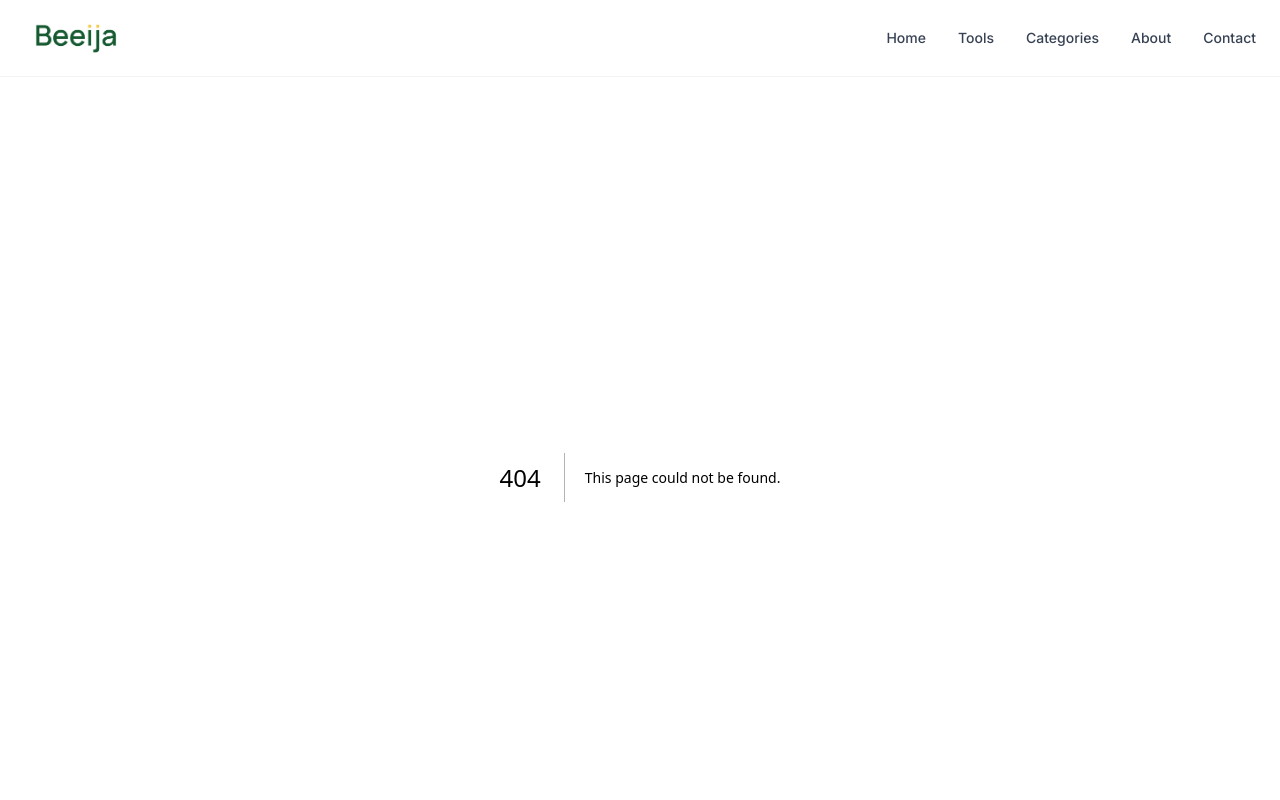
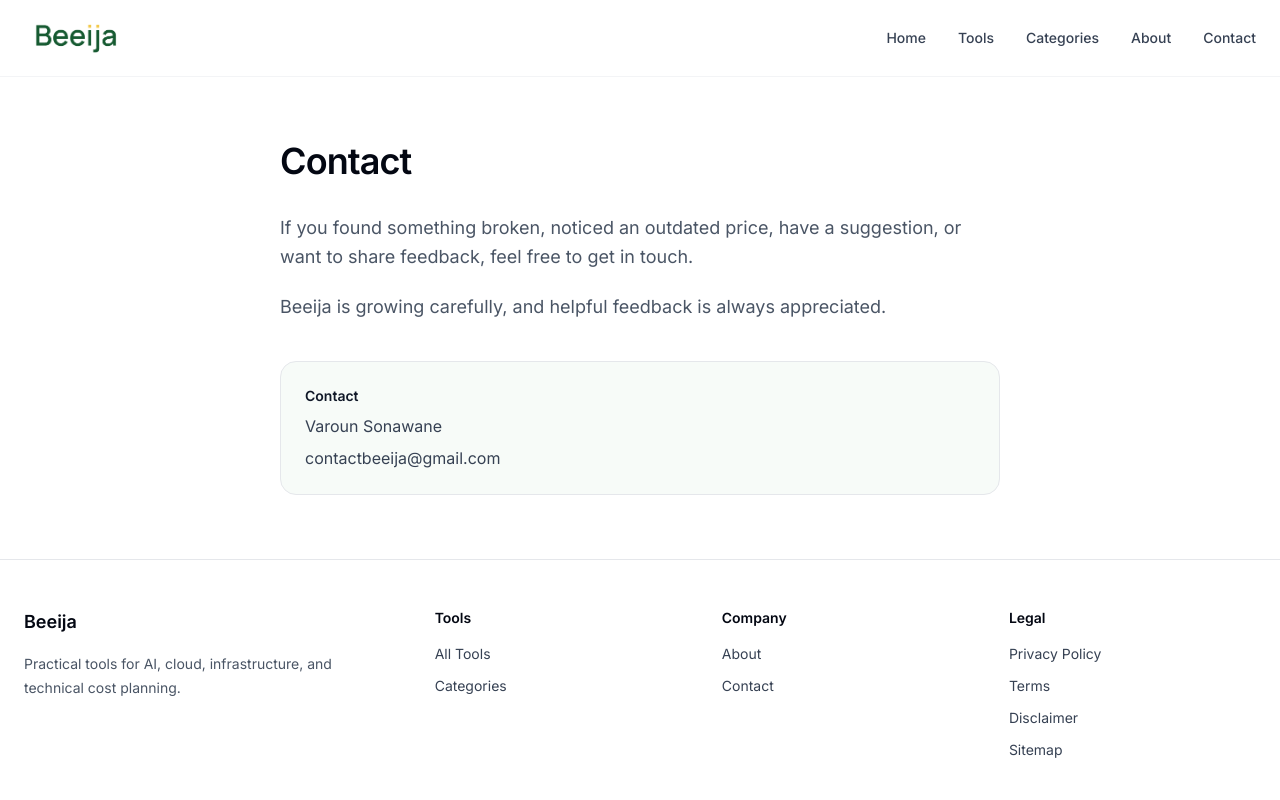
Before and after one commit to vaarunsonawwane-ops/beeija, a Next.js app: page /contact in a window 1280 px wide. Before the commit this address had no page. Shown: the top 800 px of the page. Built offline with nearby package versions, Linux system fonts and the light colour scheme.

Commit message:
Create page.tsx

```diff
--- /dev/null
+++ b/app/contact/page.tsx
@@ -0,0 +1,49 @@
+export const metadata = {
+  title: "Contact | Beeija",
+
+  description:
+    "Contact Beeija for feedback, suggestions, bugs, pricing updates, or general questions.",
+
+  alternates: {
+    canonical: "https://beeija.com/contact",
+  },
+};
+
+export default function ContactPage() {
+  return (
+    <div className="mx-auto max-w-3xl px-6 py-16">
+      <h1 className="text-4xl font-semibold tracking-tight text-gray-950">
+        Contact
+      </h1>
+
+      <div className="mt-8 space-y-5 text-lg leading-relaxed text-gray-600">
+        <p>
+          If you found something broken, noticed an outdated price, have a
+          suggestion, or want to share feedback, feel free to get in touch.
+        </p>
+
+        <p>
+          Beeija is growing carefully, and helpful feedback is always
+          appreciated.
+        </p>
+      </div>
+
+      <div className="mt-10 rounded-2xl border border-gray-200 bg-[var(--light-bg)] p-6">
+        <p className="text-sm font-semibold text-gray-900">
+          Contact
+        </p>
+
+        <p className="mt-2 text-gray-700">
+          Varoun Sonawane
+        </p>
+
+        <a
+          href="mailto:contactbeeija@gmail.com"
+          className="mt-2 inline-block break-all text-gray-700 transition-colors duration-200 hover:text-[var(--yellow-dark)]"
+        >
+          contactbeeija@gmail.com
+        </a>
+      </div>
+    </div>
+  );
+}
```
